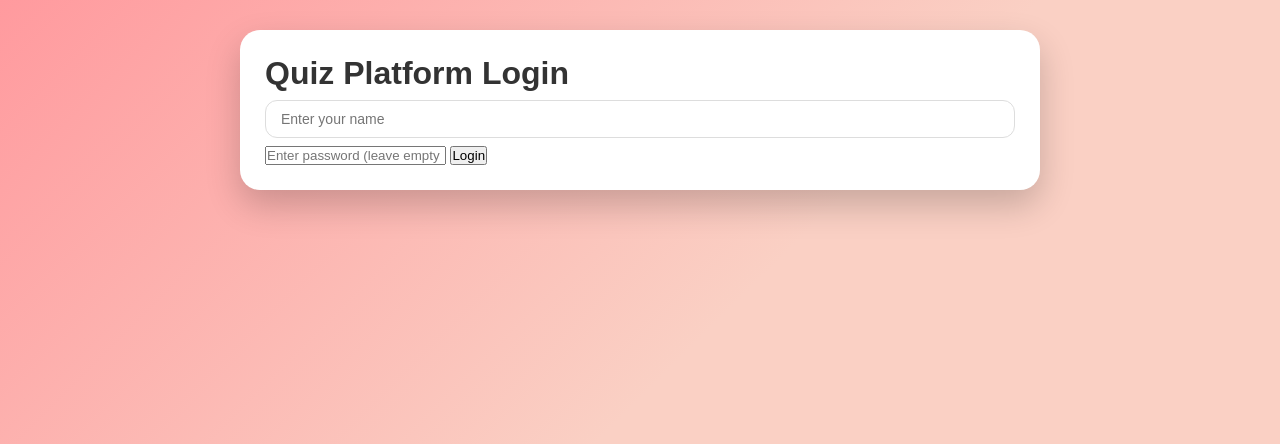
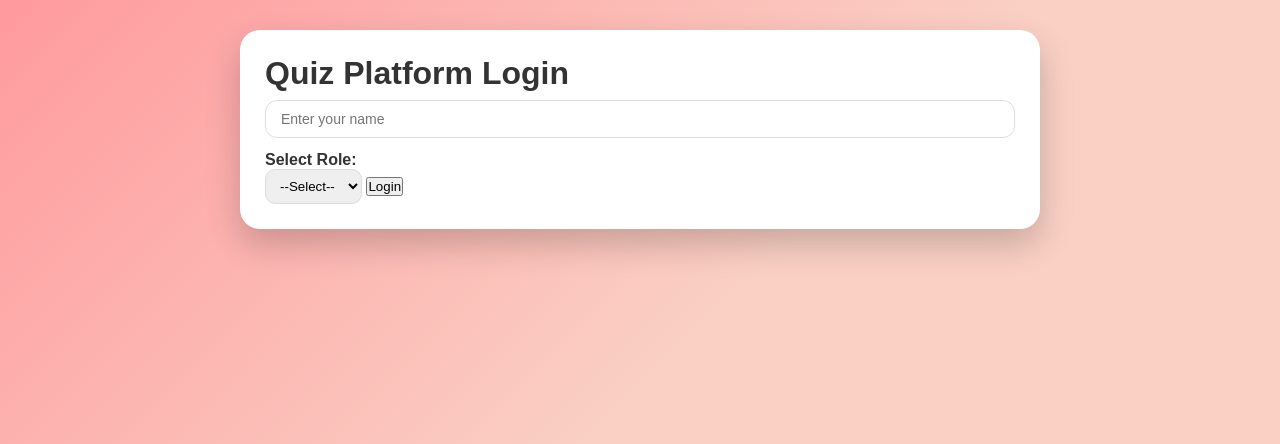
Before and after one commit to adityapratap1905/quiz-creator, a Flask app: page / in a window 1280 px wide. Shown: the top 444 px of the page. Run offline with Flask 3, Linux system fonts and the light colour scheme.

Commit message:
Fix OpenAI version and added Google ai studio/Gemini for Render deployment + fix login problem 2.2.8

```diff
--- a/app.py
+++ b/app.py
@@ -1,12 +1,14 @@
-from flask import Flask, render_template, request, jsonify
+from flask import Flask, render_template, request, jsonify, redirect, url_for, session
 import json, os, random, re, uuid
 from datetime import datetime
+from functools import wraps
 
 # AI clients
 from openai import OpenAI
 import google.generativeai as genai
 
 app = Flask(__name__)
+app.secret_key = "your_secret_key_here"  # Required for session handling
 
 # --------------------------
 # Configure API keys
@@ -19,20 +21,55 @@ RESULT_FILE = 'data/results.json'
 DEFAULT_QUIZ_DURATION = 300  # default 5 minutes
 
 # --------------------------
-# Login
+# Login & Session Management
 # --------------------------
+def login_required(role=None):
+    def decorator(f):
+        @wraps(f)
+        def wrapper(*args, **kwargs):
+            if "username" not in session:
+                return redirect(url_for("login"))
+            if role and session.get("role") != role:
+                return "Access denied", 403
+            return f(*args, **kwargs)
+        return wrapper
+    return decorator
+
 @app.route('/')
 def login():
     return render_template('login.html')
 
+@app.route('/login', methods=['POST'])
+def do_login():
+    username = request.form.get("username", "").strip()
+    role = request.form.get("role")
+
+    if not username or role not in ("teacher", "student"):
+        return redirect(url_for("login"))
+
+    session["username"] = username
+    session["role"] = role
+
+    if role == "teacher":
+        return redirect(url_for("creator"))
+    else:
+        return redirect(url_for("take_quiz"))
+
+@app.route('/logout')
+def logout():
+    session.clear()
+    return redirect(url_for("login"))
+
 # --------------------------
-# Teacher (quiz creator)
+# Teacher (Quiz Creator)
 # --------------------------
 @app.route('/creator')
+@login_required(role="teacher")
 def creator():
     return render_template('index.html')
 
 @app.route('/save', methods=['POST'])
+@login_required(role="teacher")
 def save_quiz():
     data = request.json
     questions = data.get("questions", [])
@@ -52,10 +89,8 @@ def save_quiz():
 
     return jsonify({'status': 'success', 'message': 'Quiz saved successfully!', 'quiz_id': quiz_id})
 
-# --------------------------
-# AI Quiz Generator
-# --------------------------
 @app.route('/generate_quiz', methods=['POST'])
+@login_required(role="teacher")
 def generate_quiz():
     data = request.json
     prompt = data.get("prompt", "").strip()
@@ -80,8 +115,6 @@ Output strictly as a JSON array with each question like this:
 """
 
     quiz_text = None
-
-    # Try OpenAI
     if ai_choice.lower() == "openai":
         try:
             response = openai_client.chat.completions.create(
@@ -96,7 +129,6 @@ Output strictly as a JSON array with each question like this:
         except Exception:
             quiz_text = None
 
-    # Fallback to Gemini
     if ai_choice.lower() == "gemini" or not quiz_text:
         try:
             model = genai.GenerativeModel("gemini-1.5-flash")
@@ -105,17 +137,12 @@ Output strictly as a JSON array with each question like this:
         except Exception as e:
             return jsonify({"error": f"Both AI failed: {str(e)}"}), 500
 
-    # Safely extract JSON
     try:
         match = re.search(r"\[.*\]", quiz_text, re.DOTALL)
-        if match:
-            quiz_data = json.loads(match.group(0))
-        else:
-            quiz_data = []
+        quiz_data = json.loads(match.group(0)) if match else []
     except Exception:
         quiz_data = []
 
-    # Ensure each question has proper fields
     for q in quiz_data:
         q.setdefault("question", "")
         opts = q.get("options", [])
@@ -128,13 +155,15 @@ Output strictly as a JSON array with each question like this:
     return jsonify({"quiz": quiz_data})
 
 # --------------------------
-# Student routes
+# Student Routes
 # --------------------------
 @app.route('/take_quiz')
+@login_required(role="student")
 def take_quiz():
     return render_template('take_quiz.html')
 
 @app.route('/get_questions')
+@login_required(role="student")
 def get_questions():
     if os.path.exists(DATA_FILE):
         with open(DATA_FILE, 'r') as f:
@@ -147,6 +176,7 @@ def get_questions():
     return jsonify(questions)
 
 @app.route('/get_timer')
+@login_required(role="student")
 def get_timer():
     if os.path.exists(DATA_FILE):
         with open(DATA_FILE, 'r') as f:
@@ -157,6 +187,7 @@ def get_timer():
     return jsonify({"duration": duration})
 
 @app.route('/start_quiz', methods=['POST'])
+@login_required(role="student")
 def start_quiz():
     data = request.json
     student = data.get("student")
@@ -203,6 +234,7 @@ def start_quiz():
     })
 
 @app.route('/submit_quiz', methods=['POST'])
+@login_required(role="student")
 def submit_quiz():
     data = request.json
     quiz_id = data.get("quiz_id")
@@ -216,7 +248,6 @@ def submit_quiz():
     else:
         return jsonify({"error": "Quiz not found"}), 404
 
-    # Calculate score
     score = 0
     for i, q in enumerate(questions):
         correct_answer = q.get("answer", "").strip().lower()
@@ -226,7 +257,6 @@ def submit_quiz():
 
     total = len(questions)
 
-    # Save results
     os.makedirs(os.path.dirname(RESULT_FILE), exist_ok=True)
     results = []
     if os.path.exists(RESULT_FILE):
@@ -256,13 +286,14 @@ def submit_quiz():
     return jsonify({"score": score, "total": total})
 
 @app.route('/leaderboard')
+@login_required()
 def leaderboard():
     results = []
     try:
         if os.path.exists(RESULT_FILE):
             with open(RESULT_FILE) as f:
                 results = json.load(f)
-        # Normalize results
+
         for r in results:
             r["score"] = int(r.get("score", 0))
             r["total"] = int(r.get("total", 0))
@@ -273,7 +304,6 @@ def leaderboard():
         if latest_quiz_id:
             results = [r for r in results if r.get("quiz_id") == latest_quiz_id]
 
-        # Sort by score descending, then timestamp ascending
         results.sort(key=lambda x: (-x["score"], x["timestamp"]))
     except Exception as e:
         print("Leaderboard error:", e)
@@ -281,5 +311,6 @@ def leaderboard():
 
     return render_template("leaderboard.html", results=results)
 
+
 if __name__ == '__main__':
     app.run(debug=True)
--- a/templates/login.html
+++ b/templates/login.html
@@ -9,33 +9,18 @@
   <div class="container">
     <h1>Quiz Platform Login</h1>
 
-    <form id="loginForm">
-      <input type="text" id="username" placeholder="Enter your name">
-      <input type="password" id="password" placeholder="Enter password (leave empty if student)">
+    <form action="{{ url_for('do_login') }}" method="POST">
+      <input type="text" name="username" placeholder="Enter your name" required>
+
+      <label>Select Role:</label>
+      <select name="role" required>
+        <option value="">--Select--</option>
+        <option value="teacher">Teacher</option>
+        <option value="student">Student</option>
+      </select>
+
       <button type="submit">Login</button>
     </form>
   </div>
-
-  <script>
-    document.getElementById("loginForm").addEventListener("submit", function(e) {
-      e.preventDefault();
-      const username = document.getElementById("username").value.trim();
-      const password = document.getElementById("password").value.trim();
-
-      if (!username) {
-        alert("Please enter your name!");
-        return;
-      }
-
-      if (password === "admin123") {
-        // Teacher mode
-        window.location.href = "/creator";
-      } else {
-        // Student mode
-        localStorage.setItem("studentName", username);
-        window.location.href = "/take_quiz";
-      }
-    });
-  </script>
 </body>
 </html>
```
